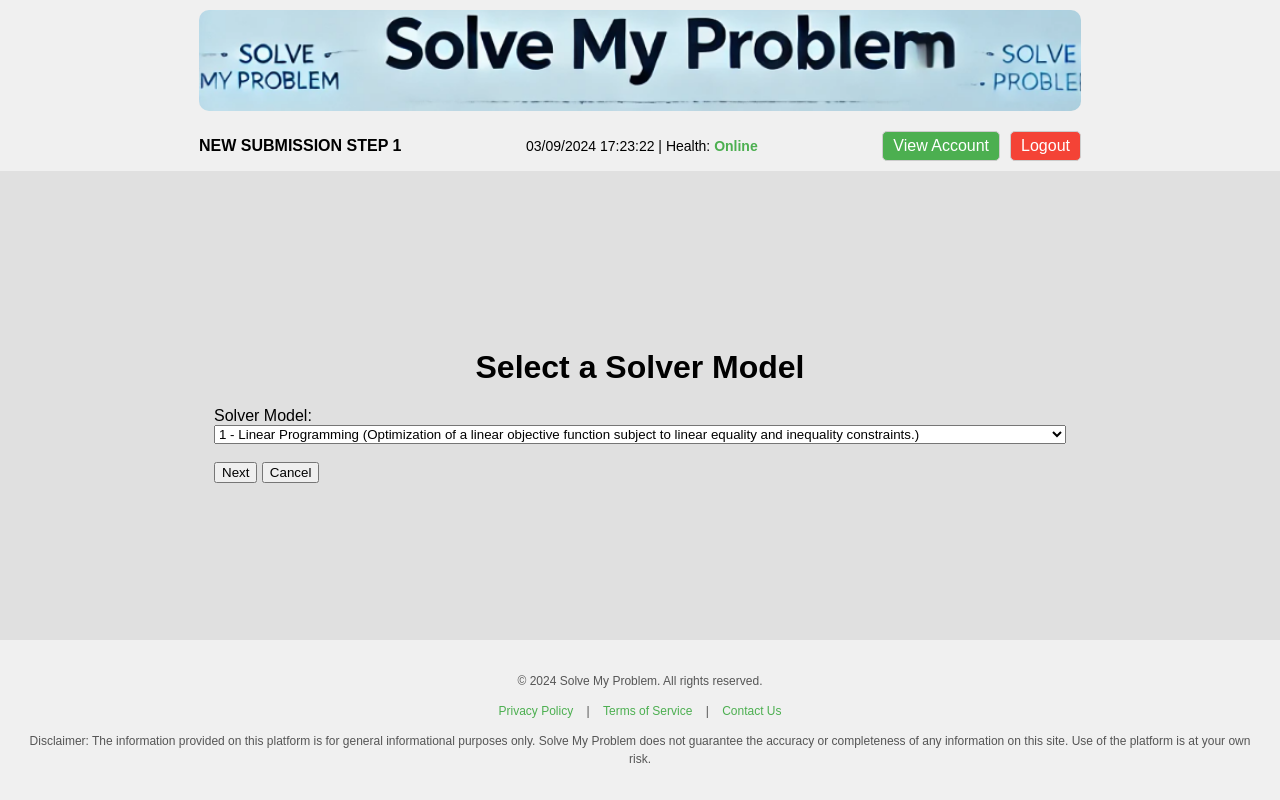
After one commit to ilianor98/Saas2024-13, a Flask app: page /select_model in a window 1280 px wide. The commit adds this page. Run offline with Flask 3, Linux system fonts and the light colour scheme; a user stored in the database is signed in; data comes from the database, SQL or seed files in the repository; both versions use the stored data as it was after the commit.

Commit message:
add second step for submiting problem

```diff
--- a/main.py
+++ b/main.py
@@ -88,51 +88,78 @@ def admin_dashboard():
     conn.close()
     return render_template('admin_dashboard.html', users=users)
 
+@app.route('/select_model', methods=['GET', 'POST'])
+@login_required
+def select_model():
+    if request.method == 'POST':
+        selected_model_id = request.form.get('model')
+        session['selected_model_id'] = selected_model_id
+        return redirect(url_for('submit_problem_step2'))
+
+    # Fetch available models from the database
+    conn = get_db_connection()
+    models = conn.execute('SELECT id, title, notes FROM models').fetchall()
+    conn.close()
+    return render_template('select_model.html', models=models)
+
 # Route for submitting an OR-Tools problem
-@app.route('/submit_problem', methods=['GET', 'POST'])
+@app.route('/submit_problem_step2', methods=['GET', 'POST'])
 @login_required
-def submit_problem():
+def submit_problem_step2():
     if request.method == 'POST':
-        try:
-            # Parse objective coefficients
-            objective_coefficients = list(map(float, request.form.get('objective').split(',')))
+        # Retrieve model details from form
+        selected_model_id = request.form.get('model_id')
+        selected_model_title = request.form.get('model_title')
+        selected_model_notes = request.form.get('model_notes')
 
-            # Parse constraint coefficients
-            constraints_raw = request.form.getlist('constraints')
-            constraint_coefficients = [list(map(float, x.split(','))) for x in constraints_raw]
+        # Handle file uploads
+        metadata_file = request.files.get('metadata')
+        input_data_file = request.files.get('input_data')
 
-            # Parse bounds
-            bounds = list(map(float, request.form.get('bounds').split(',')))
+        if not metadata_file or not input_data_file:
+            flash("Both metadata and input data files are required.")
+            return redirect(url_for('submit_problem_step2'))
 
-            # Solve the problem using OR-Tools
-            solver = pywraplp.Solver.CreateSolver('GLOP')
+        # Process the files and save them (in-memory, filesystem, or database)
+        metadata_content = metadata_file.read().decode('utf-8')
+        input_data_content = input_data_file.read().decode('utf-8')
 
-            num_vars = len(objective_coefficients)
-            x = [solver.NumVar(0, solver.infinity(), f'x{i}') for i in range(num_vars)]
+        # Save problem to the database
+        conn = get_db_connection()
+        conn.execute('''
+            INSERT INTO problems (user_id, title, description, objective_function, constraints, problem_type, status)
+            VALUES (?, ?, ?, ?, ?, ?, ?)
+        ''', (
+            current_user.id,
+            f"Problem for Model {selected_model_id}",
+            "Description based on uploaded metadata and input data",
+            metadata_content,  # For example purposes, using metadata_content
+            input_data_content,  # For example purposes, using input_data_content
+            selected_model_id,
+            'Ready to Run'
+        ))
+        conn.commit()
+        conn.close()
 
-            solver.Maximize(solver.Sum(objective_coefficients[i] * x[i] for i in range(num_vars)))
+        flash("Problem submission created successfully.")
+        return redirect(url_for('dashboard'))
 
-            for coeff, bound in zip(constraint_coefficients, bounds):
-                solver.Add(solver.Sum(coeff[i] * x[i] for i in range(num_vars)) <= bound)
+    # If GET request, assume data is passed in URL query parameters
+    selected_model_id = request.args.get('model_id')
+    selected_model_title = request.args.get('model_title')
+    selected_model_notes = request.args.get('model_notes')
 
-            status = solver.Solve()
+    return render_template('submit_problem.html', selected_model={
+        'id': selected_model_id,
+        'title': selected_model_title,
+        'notes': selected_model_notes
+    })
 
-            if status == pywraplp.Solver.OPTIMAL:
-                result = {
-                    'objective_value': solver.Objective().Value(),
-                    'variable_values': [var.solution_value() for var in x]
-                }
-                session['result'] = result  # Store result in session
-            else:
-                session['result'] = None
-
-            return redirect(url_for('view_results'))
-
-        except ValueError as e:
-            flash(f"Input error: {str(e)}. Please check your input and try again.")
-            return redirect(url_for('submit_problem'))
-
-    return render_template('submit_problem.html')
+@app.route('/view_account')
+@login_required
+def view_account():
+    # Render the account page
+    return render_template('view_account.html', user=current_user)
 
 # Route for viewing the results of the OR-Tools problem
 @app.route('/view_results')
@@ -142,6 +169,5 @@ def view_results():
     session.pop('result', None)  # Clear the result after retrieving
     return render_template('view_results.html', result=result)
 
-
 if __name__ == '__main__':
     app.run(host='0.0.0.0', port=8000, debug=True)
--- a/templates/admin_dashboard.html
+++ b/templates/admin_dashboard.html
@@ -13,5 +13,4 @@
         <li>{{ user['username'] }} - {{ 'Admin' if user['is_admin'] else 'User' }}</li>
         {% endfor %}
     </ul>
-    <a href="{{ url_for('hello_world') }}">Back to Home</a> | <a href="{{ url_for('logout') }}">Logout</a>
 {% endblock %}
--- a/templates/base.html
+++ b/templates/base.html
@@ -34,6 +34,7 @@
             width: 70%;
             display: flex;
             justify-content: space-between;
+            align-items: center; /* Align buttons to the center */
         }
 
         .sub-header .page-label {
@@ -50,6 +51,25 @@
         .sub-header .system-info .online-status {
             color: #4CAF50; /* Green color for Online */
             font-weight: bold;
+        }
+
+        .sub-header .user-actions {
+            display: flex;
+            gap: 10px; /* Space between buttons */
+        }
+
+        .sub-header .user-actions a {
+            padding: 5px 10px;
+            border: 1px solid #ccc;
+            border-radius: 5px;
+            background-color: #4CAF50;
+            color: white;
+            text-decoration: none;
+            cursor: pointer;
+        }
+
+        .sub-header .user-actions a.logout {
+            background-color: #f44336; /* Red for logout */
         }
 
         main {
@@ -132,6 +152,12 @@
         <div class="system-info">
             <span id="current-time"></span> | Health: <span class="online-status">Online</span>
         </div>
+        <div class="user-actions">
+            {% if current_user.is_authenticated %}
+            <a href="{{ url_for('view_account') }}">View Account</a>
+            <a href="{{ url_for('logout') }}" class="logout">Logout</a>
+            {% endif %}
+        </div>
     </div>
 </header>
 
--- a/templates/dashboard.html
+++ b/templates/dashboard.html
@@ -11,6 +11,5 @@
     {% else %}
     <p>You are a regular user.</p>
     {% endif %}
-    <a href="{{ url_for('logout') }}">Logout</a>
-    <a href="{{ url_for('submit_problem') }}">Submit a New Problem</a>
+    <a href="{{ url_for('select_model') }}">Submit a New Problem</a>
 {% endblock %}
--- /dev/null
+++ b/templates/select_model.html
@@ -0,0 +1,46 @@
+{% extends "base.html" %}
+
+{% block title %}Select Solver Model{% endblock %}
+
+{% block page_label %}NEW SUBMISSION STEP 1{% endblock %}
+
+{% block content %}
+    <h1>Select a Solver Model</h1>
+
+    <form method="POST" action="{{ url_for('submit_problem_step2') }}">
+        <div class="model-selection">
+            <label for="model">Solver Model:</label><br>
+            <select id="model" name="model_id" onchange="updateHiddenFields()" required>
+                {% for model in models %}
+                <option value="{{ model.id }}"
+                        data-title="{{ model.title }}"
+                        data-notes="{{ model.notes }}">
+                    {{ model.id }} - {{ model.title }} ({{ model.notes }})
+                </option>
+                {% endfor %}
+            </select><br><br>
+
+            <!-- Hidden inputs to hold the selected model's title and notes -->
+            <input type="hidden" id="model_title" name="model_title">
+            <input type="hidden" id="model_notes" name="model_notes">
+
+            <input type="submit" value="Next">
+            <button type="button" onclick="window.location.href='{{ url_for('dashboard') }}'">Cancel</button>
+        </div>
+    </form>
+
+    <script>
+        // JavaScript to update hidden fields based on the selected model
+        function updateHiddenFields() {
+            var select = document.getElementById('model');
+            var selectedOption = select.options[select.selectedIndex];
+            document.getElementById('model_title').value = selectedOption.getAttribute('data-title');
+            document.getElementById('model_notes').value = selectedOption.getAttribute('data-notes');
+        }
+
+        // Initialize the hidden fields on page load
+        window.onload = function() {
+            updateHiddenFields();
+        };
+    </script>
+{% endblock %}
```
Also changed, not shown: templates/submit_problem.html (+17 -11 lines), templates/view_account.html (added, +14 -0 lines), db/saastest.db.
